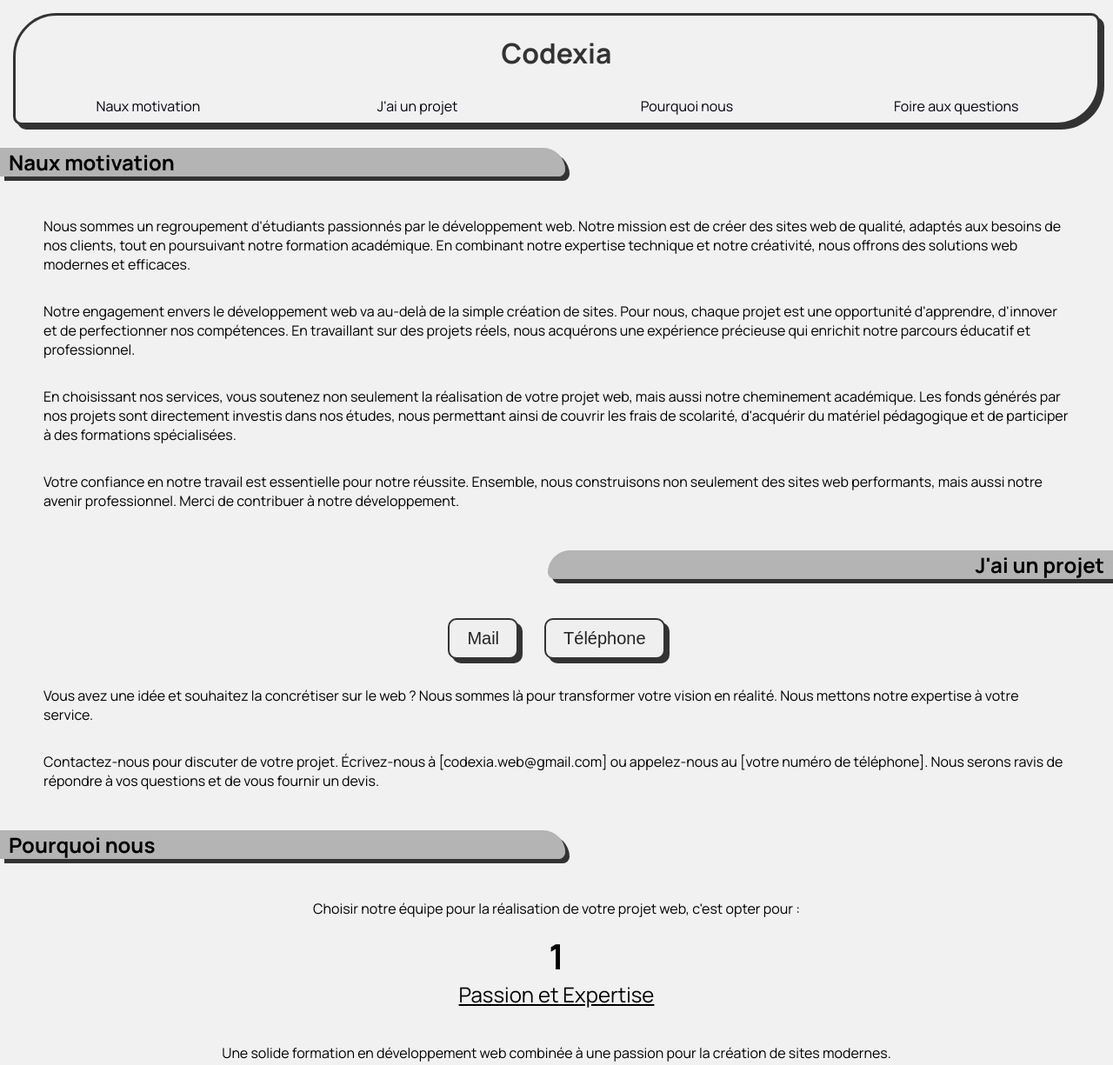
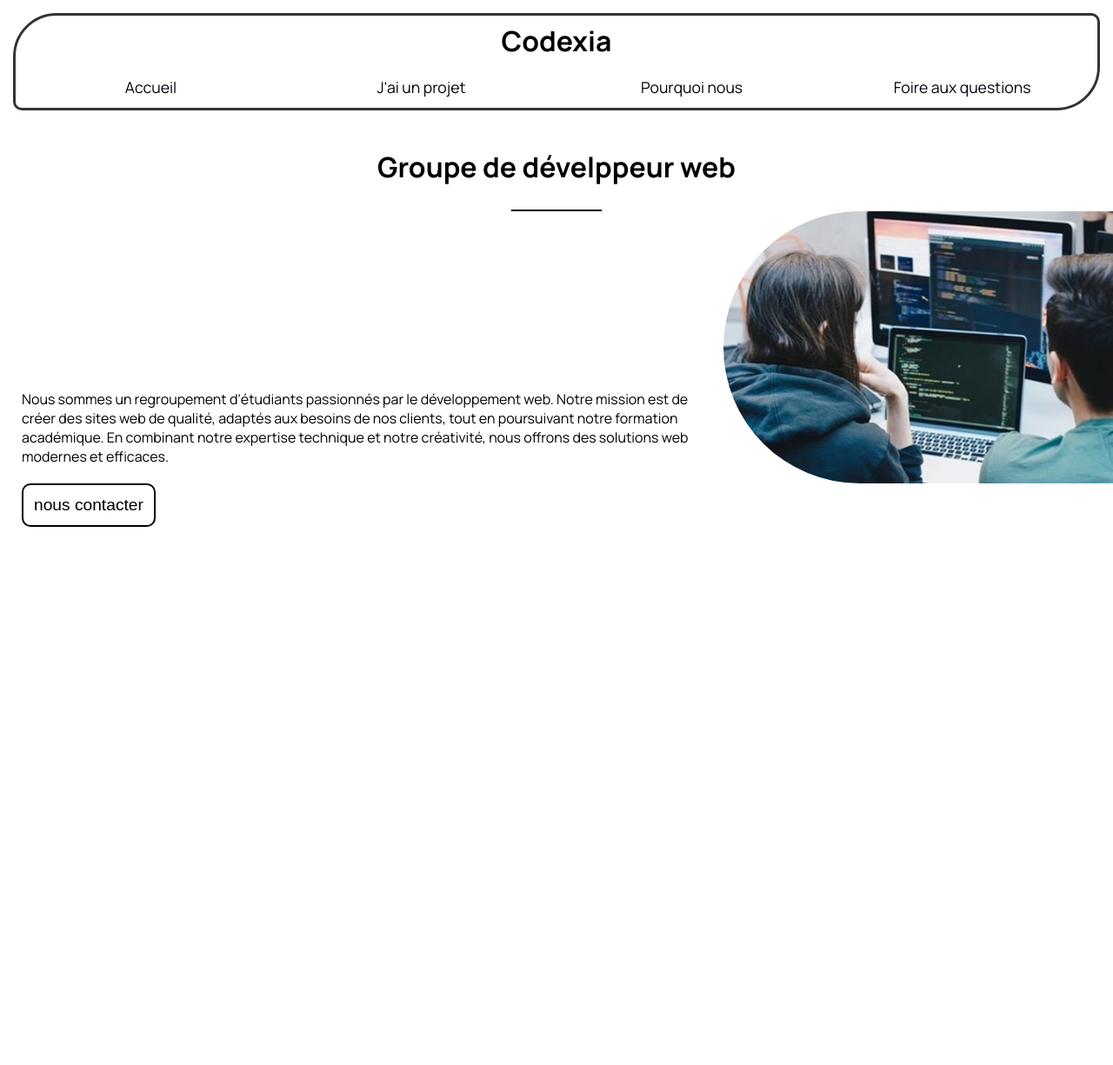
Before and after one commit to alexthis/codexia, a plain HTML site: page index.html in a window 1280 px wide. Shown: the top 1225 px of the page at 87% size. After the commit the page ends 800 px from the top, so only its background shows below. Drawn offline with Linux system fonts and the light colour scheme.

Commit message:
codexiav2
v2

```diff
--- a/index.html
+++ b/index.html
@@ -5,81 +5,30 @@
     <meta name="viewport" content="width=device-width, initial-scale=1.0">
     <link href="styles/style.css" rel="stylesheet" type="text/css">
     <link rel="preconnect" href="https://fonts.googleapis.com">
-<link rel="preconnect" href="https://fonts.gstatic.com" crossorigin>
-<link href="https://fonts.googleapis.com/css2?family=Manrope:wght@200..800&display=swap" rel="stylesheet">
+    <link rel="preconnect" href="https://fonts.gstatic.com" crossorigin>
+    <link href="https://fonts.googleapis.com/css2?family=Manrope:wght@200..800&display=swap" rel="stylesheet">
     <title>Codexia</title>
 </head>
 <header>
     <h1>Codexia</h1>
-    <div class="call-to-action">
-        <a class="call" href="#target-motivation">Naux motivation</a>
-        <a class="call" href="#target-projet">J'ai un projet</a>
-        <a class="call" href="#target-nous">Pourquoi nous</a>
-        <a class="call" href="#target-Foire aux questions">Foire aux questions</a>
+    <div class="call-to-action-grid">
+        <a class="call-left" href="index.html">Accueil</a>
+        <a class="call">J'ai un projet</a>
+        <a class="call">Pourquoi nous</a>
+        <a class="call-right">Foire aux questions</a>
     </div>
 </header>
-<body id="target-motivation">
-    <!--Naux motivation-->
-    <div class="title-start">
-        <h2>Naux motivation</h2>
-    </div>
-    <section class="texte-call">
-        <p>Nous sommes un regroupement d'étudiants passionnés par le développement web. Notre mission est de créer des sites web de qualité, adaptés aux besoins de nos clients, tout en poursuivant notre formation académique. En combinant notre expertise technique et notre créativité, nous offrons des solutions web modernes et efficaces.</p>
-        <p>Notre engagement envers le développement web va au-delà de la simple création de sites. Pour nous, chaque projet est une opportunité d'apprendre, d'innover et de perfectionner nos compétences. En travaillant sur des projets réels, nous acquérons une expérience précieuse qui enrichit notre parcours éducatif et professionnel.</p>
-        <p id="target-projet">En choisissant nos services, vous soutenez non seulement la réalisation de votre projet web, mais aussi notre cheminement académique. Les fonds générés par nos projets sont directement investis dans nos études, nous permettant ainsi de couvrir les frais de scolarité, d'acquérir du matériel pédagogique et de participer à des formations spécialisées.</p>
-        <p>Votre confiance en notre travail est essentielle pour notre réussite. Ensemble, nous construisons non seulement des sites web performants, mais aussi notre avenir professionnel. Merci de contribuer à notre développement.</p>
-    </section>
-    <!--J'ai un projet-->
-    <div class="title-end">
-        <h3>J'ai un projet</h3>
-    </div>
-    <section class="texte-call">
-        <div class="contacte" id="target-nous">
-            <button>Mail</button>
-            <button>Téléphone</button>
+<body>
+    <section>
+        <h2 class="title-one">Groupe de dévelppeur web</h2>
+        <hr>
+        <div class="groupe-one">
+            <p class="text-groupe">Nous sommes un regroupement d'étudiants passionnés par le développement web. Notre mission est de créer des sites web de qualité, adaptés aux besoins de nos clients, tout en poursuivant notre formation académique. En combinant notre expertise technique et notre créativité, nous offrons des solutions web modernes et efficaces.</p>
+            <img src="styles/image-one.jpg" class="img-groupe">
         </div>
-        <p>Vous avez une idée et souhaitez la concrétiser sur le web ? Nous sommes là pour transformer votre vision en réalité. Nous mettons notre expertise à votre service.</p>
-        <p>Contactez-nous pour discuter de votre projet. Écrivez-nous à [codexia.web@gmail.com] ou appelez-nous au [votre numéro de téléphone]. Nous serons ravis de répondre à vos questions et de vous fournir un devis.</p>
-    </section>
-    <!--Pourquoi nous-->
-    <div class="title-start">
-        <h4>Pourquoi nous</h4>
-    </div>
-    <section class="texte-call">
-        <p>Choisir notre équipe pour la réalisation de votre projet web, c'est opter pour :</p>
-        <p class="number-critere"><strong>1</strong></p>
-        <p class="title-critere">Passion et Expertise</p>
-        <p>Une solide formation en développement web combinée à une passion pour la création de sites modernes.</p>
-        <p class="number-critere"><strong>2</strong></p>
-        <p class="title-critere">Approche Personnalisée</p>
-        <p>Compréhension approfondie de vos besoins et objectifs pour créer une solution web qui vous ressemble vraiment.</p>
-        <p class="number-critere"><strong>3</strong></p>
-        <p class="title-critere">Innovation</p>
-        <p>Toujours à l'affût des dernières tendances, nous vous proposons des sites web innovants et adaptés.</p>
-        <p class="number-critere"><strong>4</strong></p>
-        <p class="title-critere">Qualité et Fiabilité</p>
-        <p>Engagé à fournir des sites web de haute qualité, avec une attention particulière portée à l'expérience utilisateur.</p>
-        <p class="number-critere"><strong>5</strong></p>
-        <p class="title-critere">Support et Suivi</p>
-        <p id="target-Foire aux questions">Accompagnement complet de la conception à la mise en ligne, avec suivi pour garantir votre satisfaction.</p>
-    </section>
-    <!--Foire Aux Questions-->
-    <div class="title-end">
-        <h5>Foire aux questions</h5>
-    </div>
-    <section class="texte-call">
-        <p class="faq-title"><strong>Comment puis-je soumettre un projet pour que les étudiants le réalisent ?</strong></p>
-        <p class="faq-texte">Vous pouvez soumettre votre projet en nous envoyant un mail. Celui-ci se trouve dans la rubrique "J'ai un projet". Nous vous contacterons dans les plus brefs délais pour discuter des détails et des exigences de votre projet.</p>
-        <p class="faq-title"><strong>Quels sont les tarifs pour vos services ?</strong></p>
-        <p class="faq-texte">Nos tarifs varient en fonction de la complexité et de la taille du projet. Nous proposons des tarifs compétitifs adaptés aux budgets des petites entreprises et des particuliers. Contactez-nous pour un devis personnalisé.</p>
-        <p class="faq-title"><strong>Combien de temps faut-il pour réaliser un projet ?</strong></p>
-        <p class="faq-texte">La durée de réalisation d'un projet dépend de sa complexité. En moyenne, un site simple peut être réalisé en 2 à 4 semaines, tandis qu'un site plus complexe peut nécessiter 6 à 8 semaines. Nous fournissons un calendrier estimatif lors de la discussion initiale du projet.</p>
-        <p class="faq-title"><strong>Puis-je apporter des modifications à mon projet en cours de réalisation ?</strong></p>
-        <p class="faq-texte">Oui, vous pouvez demander des modifications à tout moment. Nous travaillerons en étroite collaboration avec vous pour nous assurer que le produit final correspond à vos attentes. Cependant, veuillez noter que des modifications importantes peuvent affecter le calendrier et les coûts du projet.</p>
+        <a href="contact.html"><button>nous contacter</strong></button></a>
     </section>
 </body>
 <footer>
-    <h6>Nous sommes impatients de collaborer avec vous n'hésitez pas à nous contacter.</h6>
-    <a>Mail</a>
 </footer>
 </html>
--- a/styles/style.css
+++ b/styles/style.css
@@ -1,5 +1,5 @@
 html{
-    background-color: #F1F1F1;
+    overflow-x: hidden;
     font-family: "Manrope", sans-serif;
     font-optical-sizing: auto;
     font-style: normal;
@@ -7,61 +7,6 @@ html{
 body{
     margin: 0;
     padding-top: 170px;
-}
-h1{
-    color: #333333;
-}
-h2{
-    font-size: 1.5em;
-    display: flex;
-    align-items: center;
-    justify-content: start;
-    width: 50%;
-    margin: 0;
-    padding-left: 10px;
-    background-color: #33333352;
-    box-shadow: 5px 5px 0px #333333;
-    border-top-right-radius: 50px;
-    border-bottom-right-radius: 15px;
-}
-h3{
-    font-size: 1.5em;
-    display: flex;
-    align-items: center;
-    justify-content: end;
-    width: 50%;
-    margin: 0;
-    padding-right: 10px;
-    background-color: #33333352;
-    box-shadow: 5px 5px 0px #333333;
-    border-top-left-radius: 50px;
-    border-bottom-left-radius: 15px;
-}
-h4{
-    font-size: 1.5em;
-    display: flex;
-    align-items: center;
-    justify-content: start;
-    width: 50%;
-    margin: 0;
-    padding-left: 10px;
-    background-color: #33333352;
-    box-shadow: 5px 5px 0px #333333;
-    border-top-right-radius: 50px;
-    border-bottom-right-radius: 15px;
-}
-h5{
-    font-size: 1.5em;
-    display: flex;
-    align-items: center;
-    justify-content: end;
-    width: 50%;
-    margin: 0;
-    padding-right: 10px;
-    background-color: #33333352;
-    box-shadow: 5px 5px 0px #333333;
-    border-top-left-radius: 50px;
-    border-bottom-left-radius: 15px;
 }
 header{
     position: fixed;
@@ -80,98 +25,124 @@ header{
     border-bottom-left-radius: 10px;
     border-top-right-radius: 10px;
     border: 3px solid #333333;
-    box-shadow: 5px 5px 0px #333333;
-    background-color: #F1F1F1;
+    backdrop-filter: blur(10px);
 }
 a{
     text-decoration: none;
 }
-p{
-    padding-left: 50px;
-    padding-right: 50px;
+button{
+    cursor: pointer;
+    margin-left: 25px;
+    font-size: 1.2em;
+    padding: 12px;
+    border: 2px solid;
+    border-radius: 10px;
+    background-color: #00000000;
+    transition: all ease-in-out 0.3s;
 }
-button{
-    margin: 15px;
-    padding: 10px 20px;
-    font-size: 20px;
+button:hover{
+    color: white;
+    background-color: #000000;
+}
+h1{
+    margin-top: 7px;
+    margin-bottom: 7px;
+}
+h2{
+    display: flex;
+    align-items: center;
+    justify-content: center;
     text-align: center;
-    text-decoration: none;
-    color: #222222;
-    border: 2px solid #333333;
+    font-size: 2.0em;
+    margin-top: 0;
+}
+hr{
+    width: 8%;
+    margin: 0 auto;
+    border: 1px solid black;
+}
+.call-to-action-grid{
+    display: grid;
+    grid-template-columns: 25% 25% 25% 25%;
+    width: 100%;
+}
+.call, .call-right, .call-left{
+    cursor: pointer;
+    color: #06010f;
+    font-size: 1.1em;
+    display: flex;
+    align-items: center;
+    justify-content: center;
+    text-align: center;
+    padding-top: 8px;
+    padding-bottom: 8px;
+    border: 4px solid #ffffff00;
     border-radius: 10px;
-    box-shadow: 5px 5px 0px #333333;
     transition: all 0.3s ease;
+}
+.call:hover, .call-right:hover, .call-left:hover{
+    border: 4px solid #fdc57b;
+}
+.call-left{
+    border-bottom-left-radius: 8px;
+}
+.call-right{
+    border-bottom-right-radius: 220px;
+}
+.border-title{
+    border-bottom: 4px solid;
+}
+.groupe-one{
+    width: 100%;
+    display: grid;
+    grid-template-columns: 65% 35%;
+}
+.text-groupe{
+    display: flex;
+    align-items: end;
+    justify-content: center;
+    margin: 0;
+    margin-bottom: 20px;
+    margin-left: 25px;
+    margin-right: 25px;
+}
+.img-groupe{
+    width: 100%;
+    height: auto;
+    border-top-left-radius: 500px;
+    border-bottom-left-radius: 500px;
+}
+/* contact */
+.body-contact{
+    padding: 130px;
+}
+.groupe-contact{
+    display: grid;
+    grid-template-columns: 50% 50%;
+    width: 100%;
 
 }
-button:hover{
-    box-shadow: 0px 0px 0px #333333;
-}
-footer{
+.contact-groupe{
     display: flex;
     align-items: center;
     justify-content: center;
     flex-direction: column;
-    border-top-left-radius: 50px;
-    border-top-right-radius: 50px;
-    background-color: #33333352;
-    box-shadow: 0px -5px 0px #333333;
 }
-.call-to-action{
-    display: grid;
-    grid-template-columns: 24.5% 24.5% 24.5% 24.5%;
-    grid-gap: 5px;
-    width: 100%;
-}
-.call{
-    color: #06010f;
-    display: flex;
-    align-items: center;
-    justify-content: center;
-    border-top: 2px solid  #F1F1F1;
-    padding-top: 4px;
-    padding-bottom: 8px;
-    transition: all 0.3s ease;
-}
-.call:hover{
-    border-top: 2px solid #33333352;
-    letter-spacing: 2px;
-}
-.texte-call{
-    display: flex;
-    align-items: center;
-    justify-content: center;
-    flex-direction: column;
-    padding-top: 30px;
-    padding-bottom: 30px;
-}
-.title-start{
-    display: flex;
-    align-items: center;
-    justify-content: start;
-}
-.title-end{
-    display: flex;
-    align-items: center;
-    justify-content: end;
-}
-.number-critere{
-    font-size: 2.5em;
+.title-groupe-contact{
+    font-size: 2em;
     margin: 0;
 }
-.title-critere{
-    font-size: 1.5em;
-    margin-top: 0;
-    text-decoration: underline;
-}
-.contacte{
+.title-contact{
+    font-size: 2.8em;
     display: flex;
     align-items: center;
     justify-content: center;
 }
-.faq-title{
-    font-size: 1.3em;
-    text-align: center;
+.title2-contact{
+    display: flex;
+    align-items: center;
+    justify-content: center;
+    font-size: 2em;
+    margin: 0;
+    margin-bottom: 50px;
 }
-.faq-texte{
-    text-align: center;
-}
```
Also changed, not shown: contact.html (added, +35 -0 lines), styles/image-one.jpg (added).
